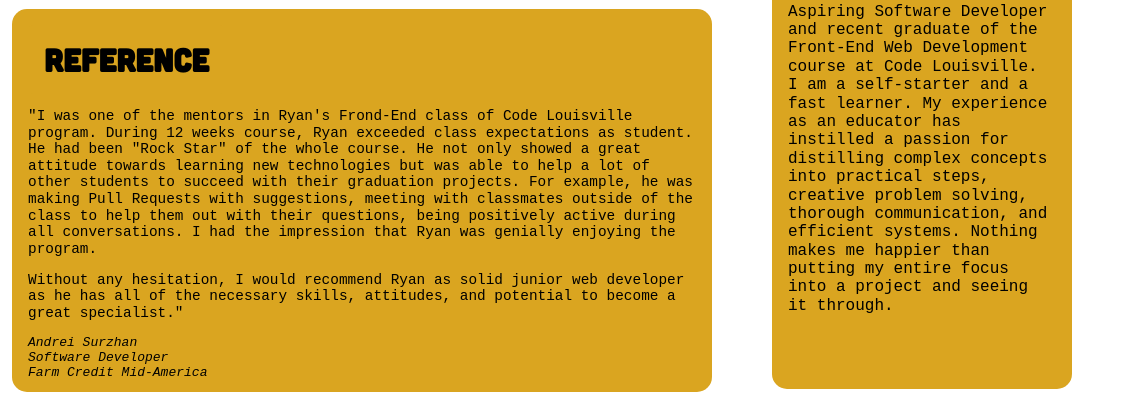
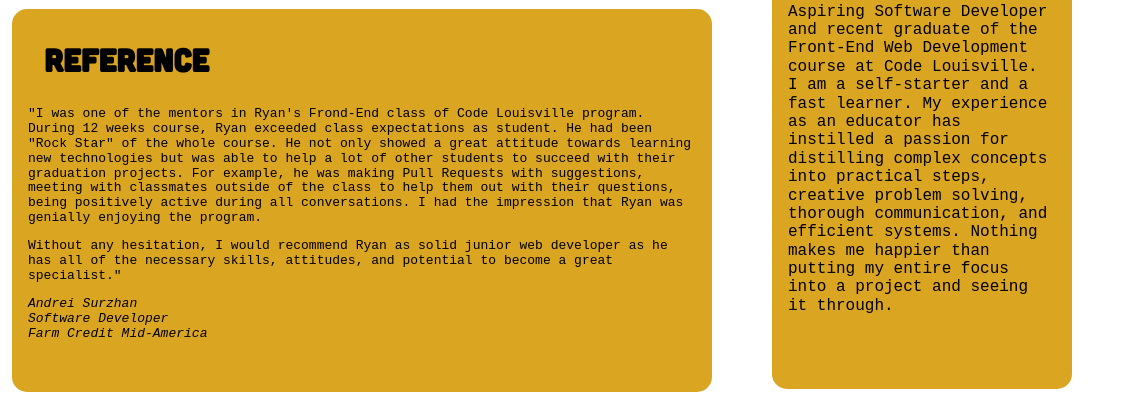
Before and after one commit to ryansoeder/ryansoeder.github.io, a plain HTML site: page index.html in a window 1280 px wide. Shown: the part 175-569 px from the top of the page, 0-1128 px from the left. Drawn offline with nearby package versions, Linux system fonts and the light colour scheme.

Commit message:
deleted universal p rule

```diff
--- a/style.css
+++ b/style.css
@@ -40,10 +40,6 @@ h2 {
 	background-color: goldenrod;
 	display: inline-block;
 	border-radius: 5px;
-}
-
-p {
-	font-size: 0.9rem;
 }
 
 a {
```
